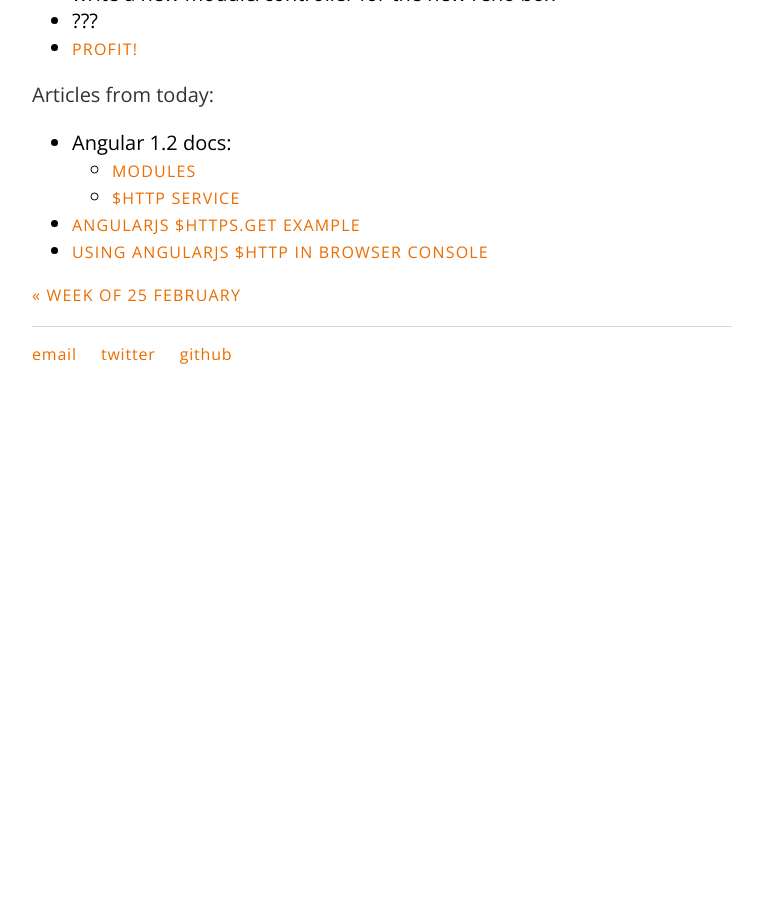
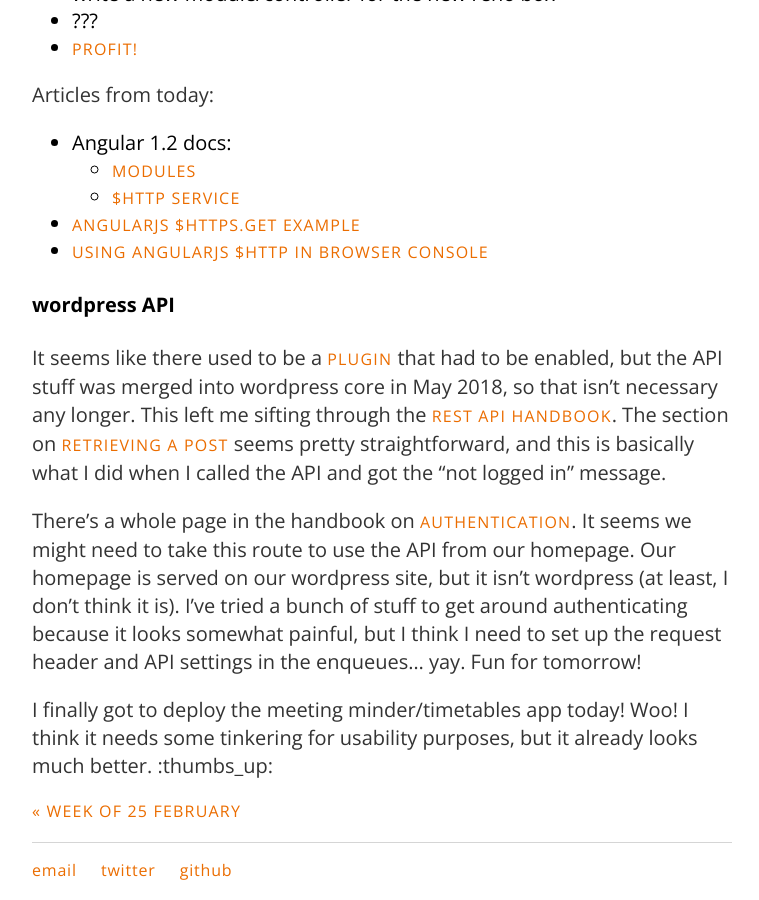
Before and after one commit to carylwyatt/carylwyatt.github.io, a Jekyll site: the page built from _posts/2019-03-04-week-of-04-mar.md, in a window 1280 px wide and 900 px high, scrolled down 3333 px. Shown: the whole window, without its empty margins (258-1017 px from the left). Built offline with Jekyll 4.4.1, drawn with Linux system fonts in a browser that asks for light colours; emoji names are drawn with the system emoji font; before the commit the page ends 3738 px from its top, so only the background shows below that.

Commit message:
wrapping up thursday

```diff
--- a/_posts/2019-03-04-week-of-04-mar.md
+++ b/_posts/2019-03-04-week-of-04-mar.md
@@ -80,3 +80,11 @@ Articles from today:
   - [$http service](https://docs.angularjs.org/api/ng/service/$http)
 - [AngularJS $https.get example](https://www.concretepage.com/angular-js/angularjs-http-get-example)
 - [Using AngularJS $http in browser console](https://stackoverflow.com/questions/18436385/using-angularjs-http-in-browser-console)
+
+#### wordpress API
+
+It seems like there used to be a [plugin](https://wordpress.org/plugins/json-rest-api/#description) that had to be enabled, but the API stuff was merged into wordpress core in May 2018, so that isn't necessary any longer. This left me sifting through the [REST API handbook](https://developer.wordpress.org/rest-api/). The section on [retrieving a post](https://developer.wordpress.org/rest-api/reference/posts/#retrieve-a-post) seems pretty straightforward, and this is basically what I did when I called the API and got the "not logged in" message.
+
+There's a whole page in the handbook on [authentication](https://developer.wordpress.org/rest-api/using-the-rest-api/authentication). It seems we might need to take this route to use the API from our homepage. Our homepage is served on our wordpress site, but it isn't wordpress (at least, I don't think it is). I've tried a bunch of stuff to get around authenticating because it looks somewhat painful, but I think I need to set up the request header and API settings in the enqueues... yay. Fun for tomorrow!
+
+I finally got to deploy the meeting minder/timetables app today! Woo! I think it needs some tinkering for usability purposes, but it already looks much better. :thumbs_up:
```
